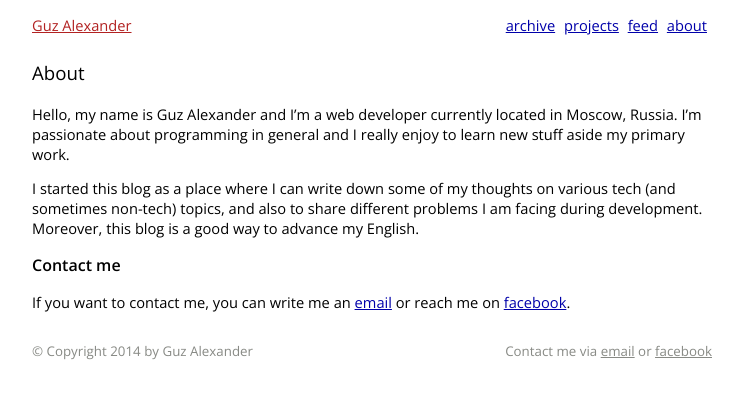
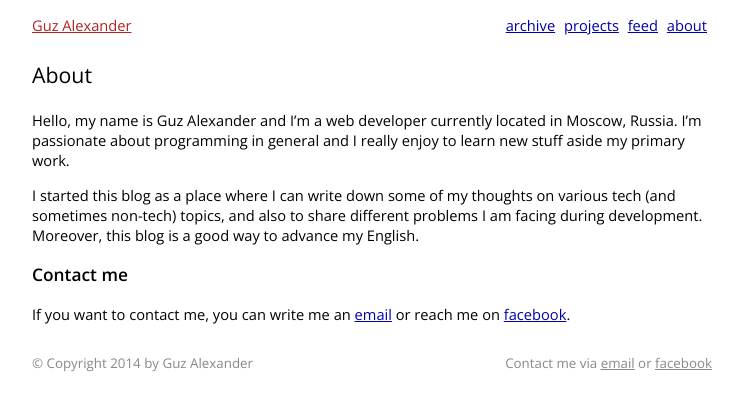
Before and after one commit to kalimatas/kalimatas.github.com, a Jekyll site: the page built from about/index.md, in a window 1280 px wide. Shown: the top 411 px of the page, without its empty margins (268-1011 px from the left). Built offline with Jekyll 4.4.1, drawn with Linux system fonts in a browser that asks for light colours; Markdown is read by kramdown in place of the engine named in the settings.

Commit message:
Increase headers size

```diff
--- a/static/css/style.css
+++ b/static/css/style.css
@@ -10,8 +10,8 @@ a { color: #00a; }
 a:hover { color: black; }
 
 /* headings */
-h1 { font-size: 14pt; font-weight: 400; }
-h3 { font-size: 12pt; }
+h1 { font-size: 16pt; font-weight: 400; }
+h3 { font-size: 13pt; }
 
 /* layout */
 section.container { padding-top: 15px; margin: 0 auto; width: 680px; }
```
